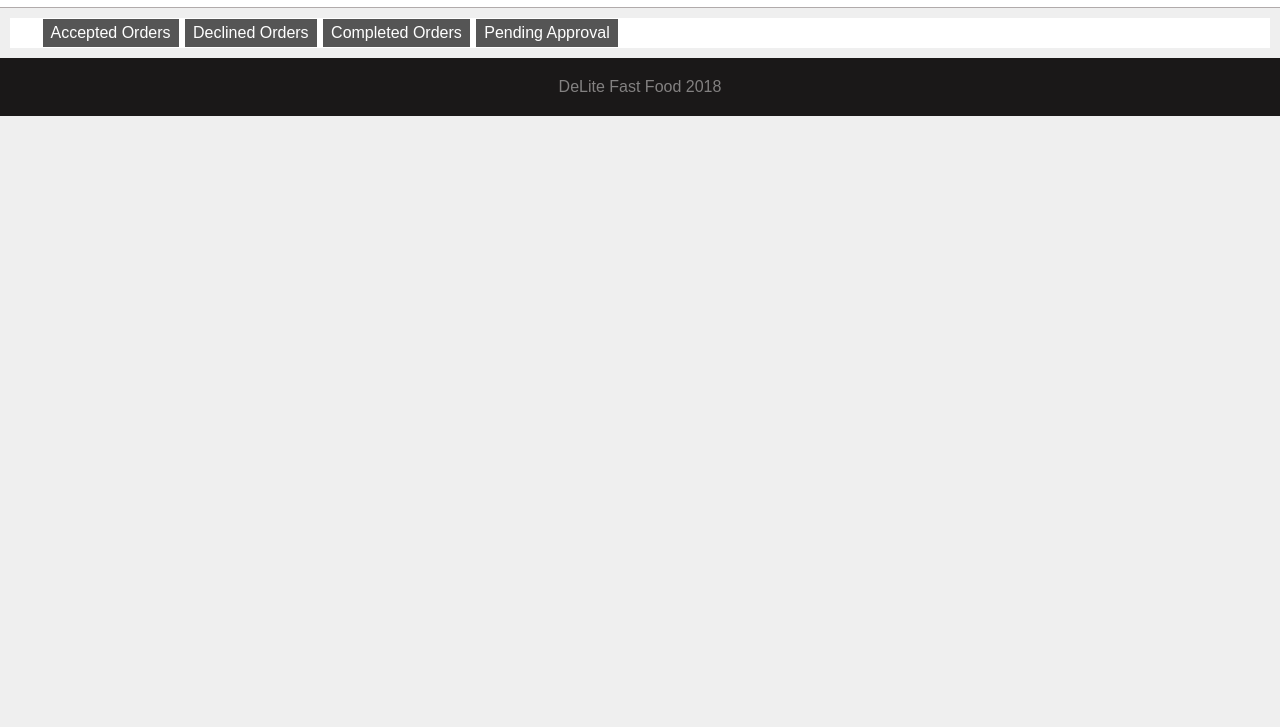
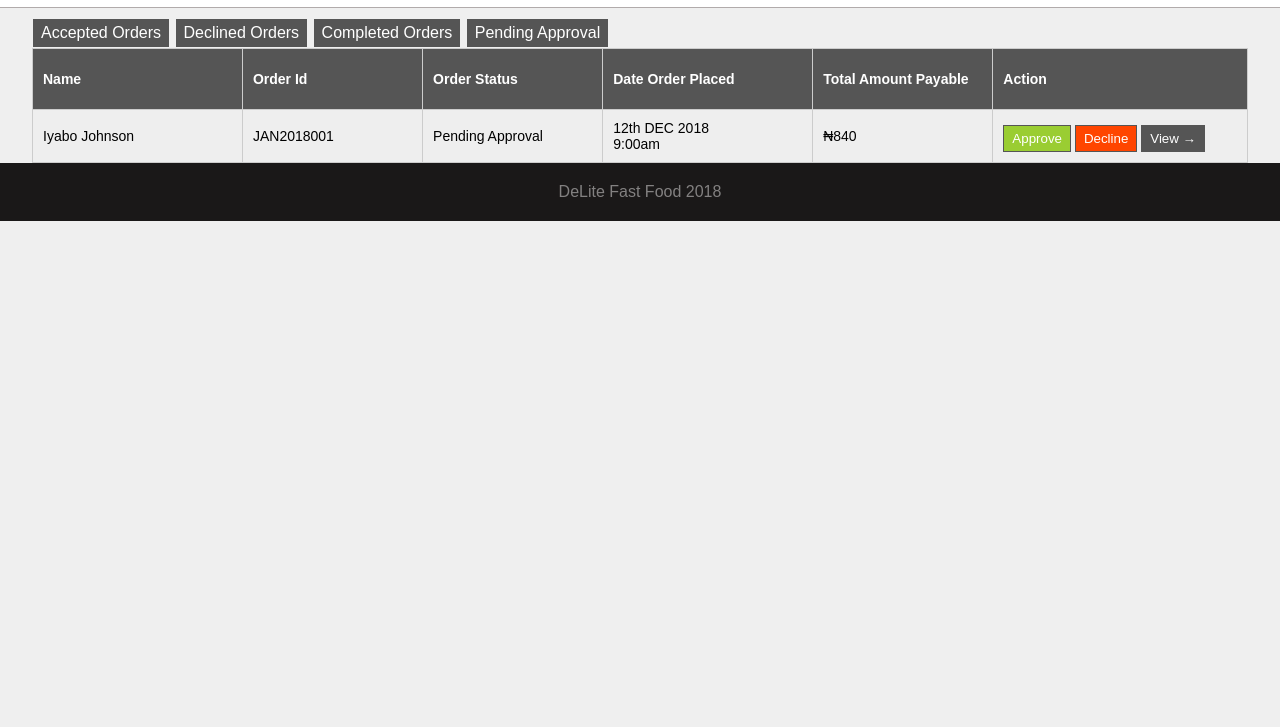
Before and after one commit to ah-med/FastFoodFast, a plain HTML site: page UI/orders.html in a window 1280 px wide. Shown: the part 73-800 px from the top of the page. Drawn offline with Linux system fonts and the light colour scheme.

Commit message:
feat(order) - admin see list of order
- add layout style for large screen size
- add table to desktop section in orders.html

[Finishes #160363449]

```diff
--- a/UI/css/orders.css
+++ b/UI/css/orders.css
@@ -1,20 +1,20 @@
 /** Table **/
- table {
+ .mobile table {
     width: 100%;
     table-layout: fixed;
     border-collapse: collapse;
     font-size: 14px;
 }
-td:nth-child(2) {
+.mobile  td:nth-child(2) {
     text-align: right;
 }
-tr {
+.mobile tr {
     height: 30px;
 }
-tr:nth-of-type(odd) {
+.mobile  tr:nth-of-type(odd) {
     background: #efefef;
 }
-table table tr {
+.mobile table table tr {
     background: #efefef;
     border-top: 1px solid #fff;
 }
@@ -88,3 +88,85 @@ table table tr {
     color: #555;
     border: 1px solid #555;
 }
+
+/* Medium devices (landscape tablets, 768px and up) */
+@media only screen and (min-width: 768px) {
+    #orders-desktop button {
+        text-transform: capitalize;
+        padding: 5px 8px;
+        border: 1px solid #555;
+        text-align:center;
+        color: #fff;
+        cursor: pointer;
+        margin-top: 5px;
+    }
+
+    #orders-desktop .view-btn {
+        background-color:#555;
+    }
+
+    #orders-desktop button:hover{
+        background-color:#fff;
+        color: #555;
+        border: 1px solid #555;
+    }
+    #filter {
+        background-color: #efefef;
+        margin: 10px 0;
+        margin-bottom: 0;
+    }
+    .desktop {
+        background-color: #efefef;
+    }
+    h3 {
+        background-color:inherit;
+        color: #555;
+        padding: 0px;
+        text-align: center;
+    }
+    /**  table **/
+    table {
+        width: 100%;
+        table-layout: fixed;
+        border-collapse: collapse;
+        background-color: #fff;
+        color: #000000;
+      }
+      tr .orderid {
+          width: 100px;
+      }
+      tr .orderstat {
+        width: 100px;
+      }
+      tr .name {
+        width: 120px;
+     }
+     tr .date {
+        width: 120px;
+     }
+     tr .total {
+        width: 100px;
+     }
+     tr .act {
+        width: 150px;
+     }
+      tr:nth-of-type(odd) {
+        background: #eee;
+        font-size: 14px;
+      }
+
+      th {
+        background-color:#555;
+        color: white;
+        font-weight: bold;
+        font-size: 14px;
+        height: 40px;
+      }
+
+      td, th {
+        padding: 10px;
+        border: 1px solid #ccc;
+        text-align: left;
+        font-size: 14px;
+      }
+}
--- a/UI/orders.html
+++ b/UI/orders.html
@@ -267,6 +267,38 @@
     <section id="orders-desktop" class="desktop">
         <div class="container">
             <div class="my-order">
+                <table>
+                    <thead>
+                        <tr>
+                            <th class="name">Name</th>
+                            <th class="orderid">Order Id</th>
+                            <th class="orderstat">Order Status</th>
+                            <th class="date">Date Order Placed</th>
+                            <th class="total">Total Amount Payable</th>
+                            <th class="act">Action</th>
+                        </tr>
+                    </thead>
+                    <tbody>
+                        <tr>
+                            <td>Iyabo Johnson</td>
+                            <td>JAN2018001</td>
+                            <td> Pending Approval</td>
+                            <td>
+                                12th DEC 2018
+                                <br> 9:00am
+                            </td>
+                            <td>&#8358;840</td>
+                            <td>
+                                <button class="btn-order approve">Approve</button>
+                                <button class="btn-order decline">Decline</button>
+                                <button class="view-order view-btn">
+                                    <a href="./view_order.html">View &#8594;</a>
+                                </button>
+                            </td>
+                        </tr>
+                    </tbody>
+                </table>
+
             </div>
         </div>
     </section>
```
